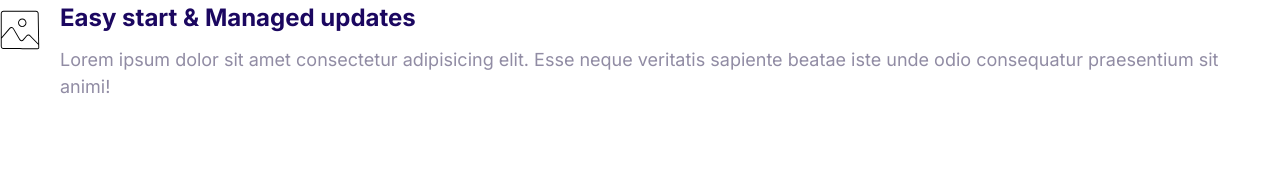
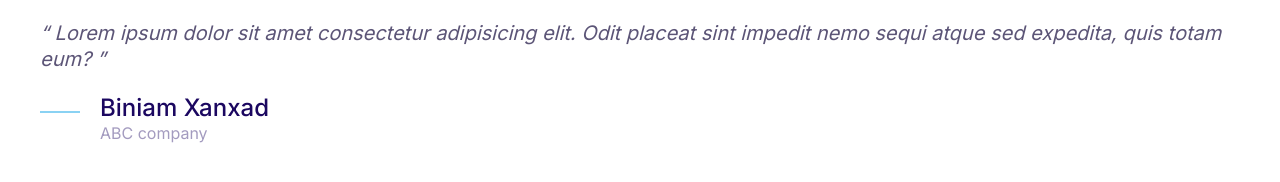
Before and after one commit to xanxad/moshify, a plain HTML site: page index.html in a window 1280 px wide. Drawn offline with Linux system fonts and the light colour scheme.

Commit message:
build the quote component

```diff
--- a/css/styles.css
+++ b/css/styles.css
@@ -4,6 +4,7 @@
     --color-accent: #ff3400;
     --color-headings: #1b0760;
     --color-body: #918ca4;
+    --color-body-darker: #5c5577;
     --color-border: #ccc;
 
 }
@@ -326,3 +327,44 @@ a{
 .media__image {
     margin-top: 1rem;
 }
+/*quotes*/
+.quote {
+    font-size: 3rem;
+    font-style: italic;
+    color: var(--color-body-darker);
+    line-height: 1.3;
+}
+.quote__text::before{
+    content: open-quote;
+}
+.quote__text::after {
+    content: close-quote;
+}
+.quote__author {
+    font-size: 3rem;
+    font-weight: 500;
+    font-style: normal;
+    margin-bottom: 0;
+}
+.quote__organization {
+    color: var(--color-headings);
+    opacity: 0.4;
+    font-size: 2rem;
+    font-style: normal;
+}
+.quote__line {
+    position: relative;
+    bottom: 10px;
+}
+@media screen and (min-width: 1024px) {
+    .quote {
+        font-size: 2rem;
+    }
+    .quote__author {
+        font-size: 2.4rem;
+    }
+    .quote__organization {
+        font-size: 1.6rem;
+    }
+
+}
--- a/index.html
+++ b/index.html
@@ -14,20 +14,24 @@
     <link rel="stylesheet" href="css/styles.css" />
   </head>
   <body>
+    <blockquote class="quote">
+      <p class="quote__text">
+        Lorem ipsum dolor sit amet consectetur adipisicing elit. Odit placeat
+        sint impedit nemo sequi atque sed expedita, quis totam eum?
+      </p>
+      <footer>
         <div class="media">
           <div class="media__image">
-        <svg class="icon icon--primary">
-          <use xlink:href="images/sprite.svg#snap"></use>
+            <svg class="icon icon--primary quote__line">
+              <use xlink:href="images/sprite.svg#line"></use>
             </svg>
           </div>
           <div class="media__body">
-        <h3 class="media__title">Easy start & Managed updates</h3>
-        <p>
-          Lorem ipsum dolor sit amet consectetur adipisicing elit. Esse neque
-          veritatis sapiente beatae iste unde odio consequatur praesentium sit
-          animi!
-        </p>
+            <h3 class="media__title quote__author">Biniam Xanxad</h3>
+            <p class="quote__organization">ABC company</p>
           </div>
         </div>
+      </footer>
+    </blockquote>
   </body>
 </html>
```
Also changed, not shown: components/quotes.html (added, +19 -0 lines). Lines whose indentation alone changed are shown as unchanged.
